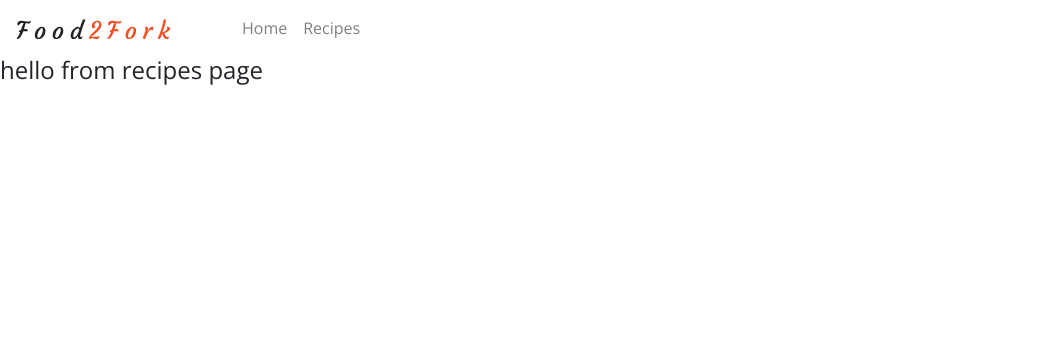
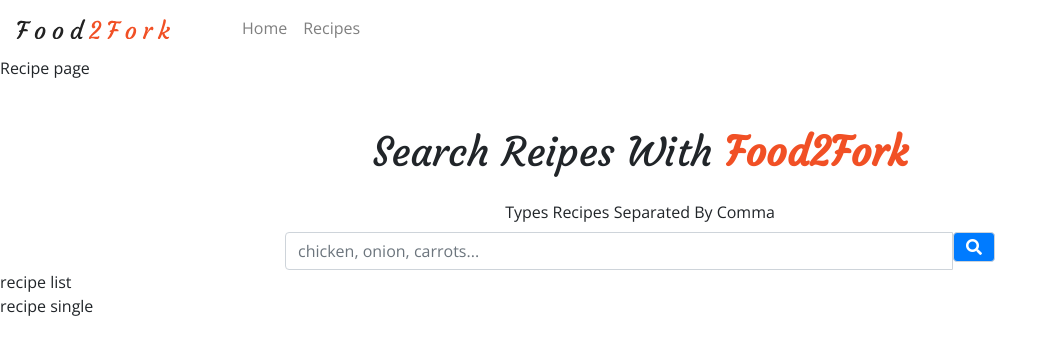
Before and after one commit to jpesg/react-recipes-app, a React (Create React App) app: page /recipes in a window 1280 px wide. Shown: the top 354 px of the page, without its empty margins (0-1057 px from the left). Built offline with nearby package versions, Linux system fonts and the light colour scheme.

Commit message:
search component structure

```diff
--- /dev/null
+++ b/src/components/Recipe.js
@@ -0,0 +1,7 @@
+import React, { Component } from "react";
+
+export default class Recipe extends Component {
+  render() {
+    return <div>recipe single</div>;
+  }
+}
--- /dev/null
+++ b/src/components/RecipeList.js
@@ -0,0 +1,12 @@
+import React, { Component } from "react";
+import Recipe from "./Recipe";
+export default class RecipeList extends Component {
+  render() {
+    return (
+      <div>
+        recipe list
+        <Recipe />
+      </div>
+    );
+  }
+}
--- /dev/null
+++ b/src/components/Search.js
@@ -0,0 +1,42 @@
+import React, { Component } from "react";
+
+export default class Search extends Component {
+  render() {
+    const { handleChange, handleSubmit, search } = this.props;
+    return (
+      <div className="container">
+        <div className="col-10 mx-auto col-md-8 mt-5 text-center">
+          <h1 className="text-slanted text-capitalize">
+            Search reipes with{" "}
+            <strong className="text-orange">Food2Fork</strong>
+          </h1>
+          <form className="mt-4">
+            <label htmlFor="search" className="text-capitalize">
+              types recipes separated by comma
+            </label>
+            <div className="input-group">
+              <input
+                type="text"
+                name="search"
+                className="form-control"
+                placeholder="chicken, onion, carrots..."
+                value={search}
+                onChange={handleChange}
+              />
+              <div className="input-group-apppend">
+                <button
+                  type="submit"
+                  className="input-group-text
+                text-white bg-primary"
+                  onClick={handleSubmit}
+                >
+                  <i className="fas fa-search" />
+                </button>
+              </div>
+            </div>
+          </form>
+        </div>
+      </div>
+    );
+  }
+}
--- a/src/pages/Recipes.js
+++ b/src/pages/Recipes.js
@@ -1,7 +1,41 @@
 import React, { Component } from "react";
+import RecipeList from "../components/RecipeList";
+import Search from "../components/Search";
+import { recipeData } from "../data/tempList";
 
 export default class Recipes extends Component {
+  constructor(props) {
+    super(props);
+  }
+
+  state = {
+    recipes: recipeData,
+    search: ""
+  };
+
+  handleChane = e => {
+    console.log("handlechange");
+    this.setState({
+      search: e.target.value
+    });
+  };
+
+  handleSubmit = e => {
+    e.preventDefault();
+    console.log("handleSubmit");
+  };
+
   render() {
-    return <h4>hello from recipes page</h4>;
+    return (
+      <React.Fragment>
+        Recipe page
+        <Search
+          search={this.state.search}
+          handleChange={this.handleChane}
+          handleSubmit={this.handleSubmit}
+        />
+        <RecipeList recipes={this.state.recipes} />
+      </React.Fragment>
+    );
   }
 }
```
